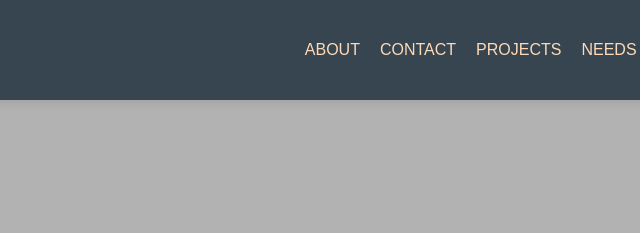
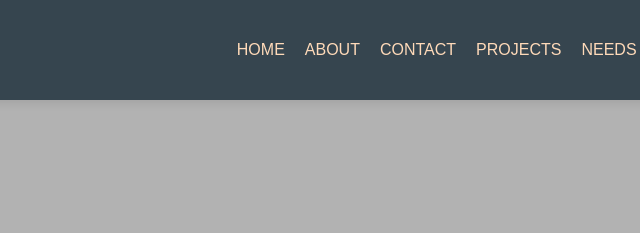
Before and after one commit to Dagdon/zion-in-christ-orphanage, a plain HTML site: page index.html in a window 1280 px wide. Shown: the top 233 px of the page, 342-982 px from the left. Drawn offline with Linux system fonts and the light colour scheme.

Commit message:
file updates

```diff
--- a/index.html
+++ b/index.html
@@ -335,6 +335,7 @@
             <img src="Images/zion_logo.jpg" alt="Zion in Christ Orphanage Logo" class="logo">
         </div>
         <ul class="nav-links">
+            <li><a href="#">HOME</a></li>
             <li><a href="#">ABOUT</a></li>
             <li><a href="#">CONTACT</a></li>
             <li><a href="#">PROJECTS</a></li>
```
